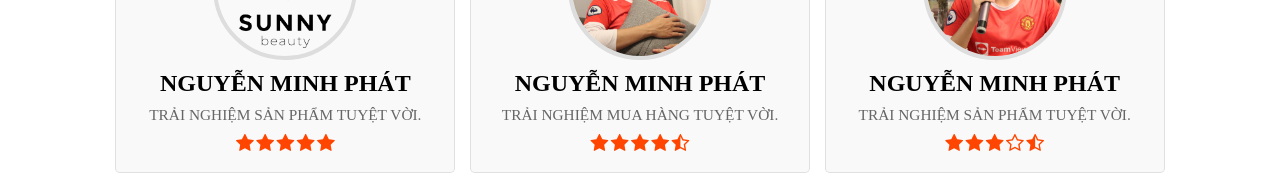
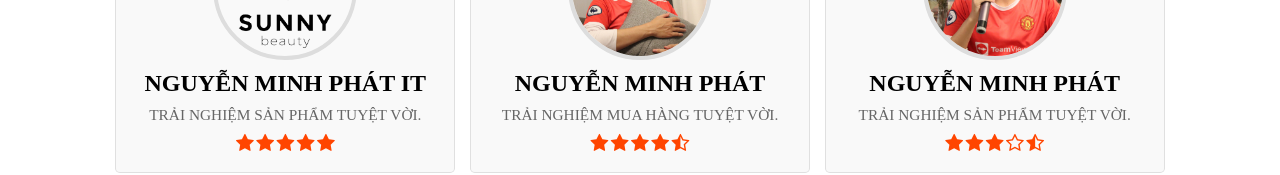
Before and after one commit to pit1107/WebBanGiay, a plain HTML site: page index.html in a window 1280 px wide. Shown: the part 3412-3587 px from the top of the page. Drawn offline with Linux system fonts and the light colour scheme; a web font is replaced by a local one.

Commit message:
second commit webbangiay

```diff
--- a/index.html
+++ b/index.html
@@ -305,7 +305,7 @@
             <div class="box-container">
                 <div class="box">
                     <img src="img/team/logoT-removebg-preview.png" alt="">
-                    <h3>Nguyễn Minh Phát</h3>
+                    <h3>Nguyễn Minh Phát IT</h3>
                     <p>
                         Trải nghiệm sản phẩm tuyệt vời.
                     </p>
```
